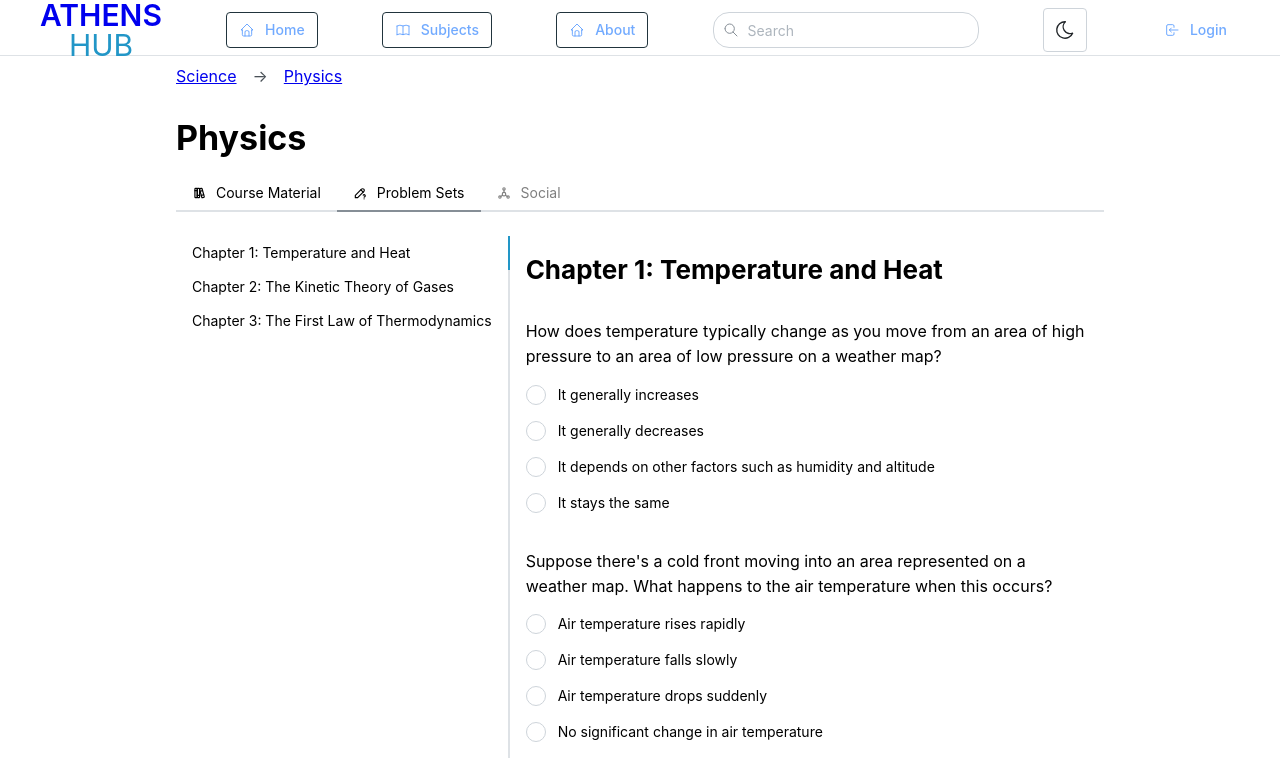
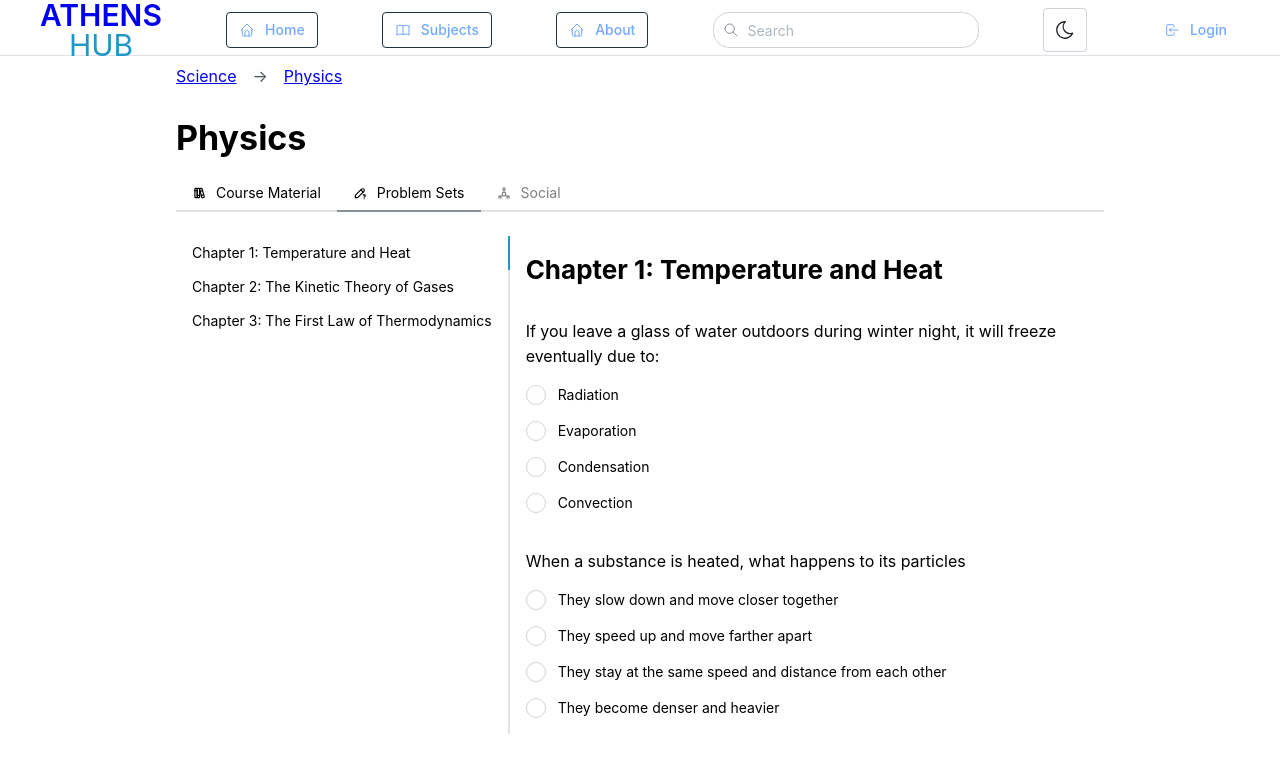
Before and after one commit to CoyoteArcade/AthensHub, a React (Vite) app in the folder frontend/: page /courses/algebra in a window 1280 px wide. Both pictures are taken after a click on the tab "Problem Sets". Shown: the top 780 px of the page. Built offline with nearby package versions, Linux system fonts and the light colour scheme.

Commit message:
Change mock data and make PSET retrieval more dynamic

```diff
--- a/frontend/src/routes/Course.jsx
+++ b/frontend/src/routes/Course.jsx
@@ -232,109 +232,160 @@ function MaterialTab() {
 
 // Problem Sets Tab
 function PsetTab() {
-  const chapters = [
-    'Chapter 1: Temperature and Heat',
-    'Chapter 2: The Kinetic Theory of Gases',
-    'Chapter 3: The First Law of Thermodynamics',
-    'Chapter 4: The Second Law of Thermodynamics',
-    'Chapter 5: Electric Charges and Fields',
-  ];
+  /*
+   ** PSET MOCK DATA (Replace with real data)
+   */
+  const pset_data = [
+    {
+      chapter: 'Chapter 1: Temperature and Heat',
+      problems: [
+        {
+          question:
+            'If you leave a glass of water outdoors during winter night, it will freeze eventually due to:',
+          choices: ['Radiation', 'Evaporation', 'Condensation', 'Convection'],
+          answer: 'Radiation',
+        },
+        {
+          question: 'When a substance is heated, what happens to its particles',
+          choices: [
+            'They slow down and move closer together',
+            'They speed up and move farther apart',
+            'They stay at the same speed and distance from each other',
+            'They become denser and heavier',
+          ],
+          answer: 'They speed up and move farther apart',
+        },
+      ],
+    },
 
-  // PSET Mock Data
-  const questions_data = [
     {
-      // Question 1 (q1)
-      question:
-        'How does temperature typically change as you move from an area of high pressure to an area of low pressure on a weather map?',
-      choices: [
-        'It generally increases',
-        'It generally decreases',
-        'It depends on other factors such as humidity and altitude',
-        'It stays the same',
+      chapter: 'Chapter 2: The Kinetic Theory of Gases',
+      problems: [
+        {
+          question:
+            'What is the basic assumption of the kinetic theory of gases regarding the behavior of gas particles',
+          choices: [
+            'Gas particles are stationary and do not move.',
+            'Gas particles attract each other and form clusters.',
+            'Gas particles are in constant random motion and collide with each other and the walls of the container.',
+            'Gas particles repel each other and spread out uniformly throughout the container.',
+          ],
+          answer:
+            'Gas particles are in constant random motion and collide with each other and the walls of the container.',
+        },
+        {
+          question:
+            'Which statement about the average kinetic energy of gas particles is true according to the kinetic theory of gases?',
+          choices: [
+            'The average kinetic energy of gas particles depends on the mass of the particles.',
+            'The average kinetic energy of gas particles is directly proportional to the volume of the container.',
+            'The average kinetic energy of gas particles is independent of the identity of the gas.',
+            'The average kinetic energy of gas particles is zero since they spend most of their time at rest.',
+          ],
+          answer:
+            'The average kinetic energy of gas particles depends on the mass of the particles.',
+        },
       ],
-      answer: 'It depends on other factors such as humidity and altitude',
     },
+
     {
-      // Question 2 (q2)
-      question:
-        "Suppose there's a cold front moving into an area represented on a weather map. What happens to the air temperature when this occurs?",
-      choices: [
-        'Air temperature rises rapidly',
-        'Air temperature falls slowly',
-        'Air temperature drops suddenly',
-        'No significant change in air temperature',
+      chapter: 'Chapter 3: The First Law of Thermodynamics',
+      problems: [
+        {
+          question:
+            'Which of the following statements best expresses the first law of thermodynamics?',
+          choices: [
+            'Energy can be created or destroyed.',
+            'Heat always flows from a hotter body to a cooler one.',
+            'The total energy of an isolated system remains constant over time.',
+            'Work done on a system increases its internal energy.',
+          ],
+          answer: 'Work done on a system increases its internal energy.',
+        },
+        {
+          question:
+            'When a gas expands reversibly and adiabatically, which of the following quantities remains constant?',
+          choices: ['Temperature', 'Pressure', 'Volume', 'Internal energy'],
+          answer: 'Temperature',
+        },
+        {
+          question:
+            'Consider a cylinder fitted with a piston containing a gas, and let Q represent the amount of heat transferred to the gas, W the work done by the gas, and U the internal energy of the gas. If the initial state and final state of the gas are both known, then which of the following expressions correctly calculates the net work done during the process?',
+          choices: [
+            'W = Q - U_final + U_initial',
+            'W = Q + U_final - U_initial',
+            'W = Q - (U_final - U_initial)',
+            'W = Q * (U_final - U_initial)',
+          ],
+          answer: 'W = Q - (U_final - U_initial)',
+        },
       ],
-      answer: 'Air temperature falls slowly',
     },
   ];
 
-  const questions = questions_data.map((question, idx) => {
+  const chapter_names = pset_data.map((pset_group) => {
+    return pset_group.chapter;
+  });
+
+  // Tab Names
+  const ch_tab_names = chapter_names.map((chapter) => {
     return (
-      <>
+      <Tabs.Tab value={chapter} key={chapter}>
+        {chapter}
+      </Tabs.Tab>
+    );
+  });
+
+  // Tab Content
+  const ch_tab_content = pset_data.map((pset_group) => {
+    // Problems per Chapter
+    const problems = pset_group.problems.map((problem, idx) => {
+      return (
         <Box>
           {/* Question */}
           <Text my='md' ta='left'>
-            {question.question}
+            {problem.question}
           </Text>
 
           {/* Answer Choices */}
           <Radio.Group name={`q${idx + 1}`}>
             <Stack mt='xs'>
-              {question.choices.map((choice) => {
+              {problem.choices.map((choice) => {
                 return (
-                  // Single Choice
                   <Radio value={choice} variant='outline' label={choice} />
                 );
               })}
             </Stack>
           </Radio.Group>
         </Box>
-      </>
+      );
+    });
+
+    return (
+      <Tabs.Panel value={pset_group.chapter}>
+        <Box component='form' p='md'>
+          <Title order={2} mb='md'>
+            {pset_group.chapter}
+          </Title>
+          <Stack gap='lg'>{problems}</Stack>
+        </Box>
+      </Tabs.Panel>
     );
   });
 
   return (
     <Group py='1.5rem' wrap='nowrap'>
       {/* PSET Vertical Sidebar Tabs */}
-      <Tabs defaultValue={chapters[0]} orientation='vertical' placement='left'>
+      <Tabs
+        defaultValue={chapter_names[0]}
+        orientation='vertical'
+        placement='left'
+      >
         {/* Tab Names */}
-        <Tabs.List>
-          <Tabs.Tab value={chapters[0]}>{chapters[0]}</Tabs.Tab>
-          <Tabs.Tab value={chapters[1]}>{chapters[1]}</Tabs.Tab>
-          <Tabs.Tab value={chapters[2]}>{chapters[2]}</Tabs.Tab>
-        </Tabs.List>
+        <Tabs.List>{ch_tab_names}</Tabs.List>
 
         {/* Tab Content */}
-        {/* Chapter 1 */}
-        <Tabs.Panel value={chapters[0]}>
-          <Box p='md'>
-            <Title order={2} mb='md'>
-              {chapters[0]}
-            </Title>
-            <Stack gap='lg'>{questions}</Stack>
-          </Box>
-        </Tabs.Panel>
-
-        {/* Chapter 2 */}
-        <Tabs.Panel value={chapters[1]}>
-          {' '}
-          <Box p='md'>
-            <Title order={2} mb='md'>
-              {chapters[1]}
-            </Title>
-            <Stack gap='lg'>{questions}</Stack>
-          </Box>
-        </Tabs.Panel>
-
-        {/* Chapter 3... */}
-        <Tabs.Panel value={chapters[2]}>
-          <Box p='md'>
-            <Title order={2} mb='md'>
-              {chapters[2]}
-            </Title>
-            <Stack gap='lg'>{questions}</Stack>
-          </Box>
-        </Tabs.Panel>
+        {ch_tab_content}
       </Tabs>
     </Group>
   );
```
